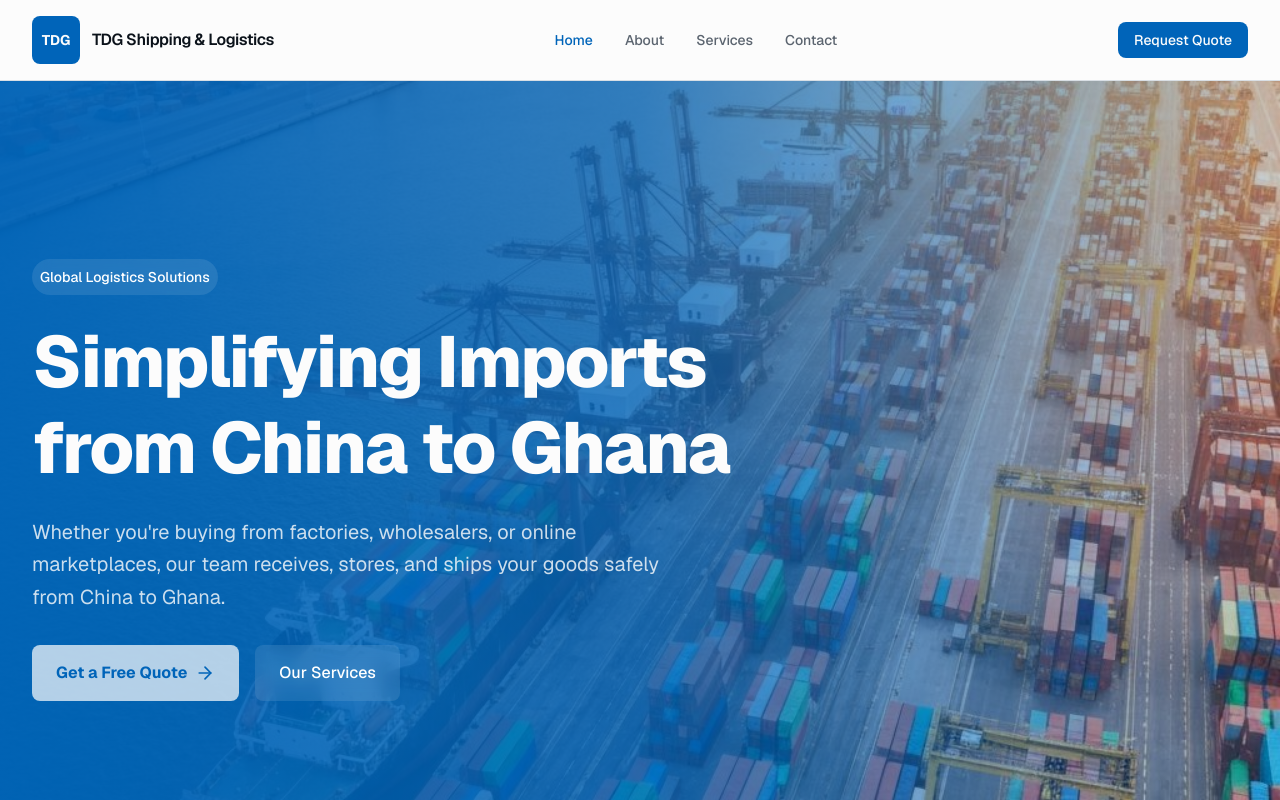
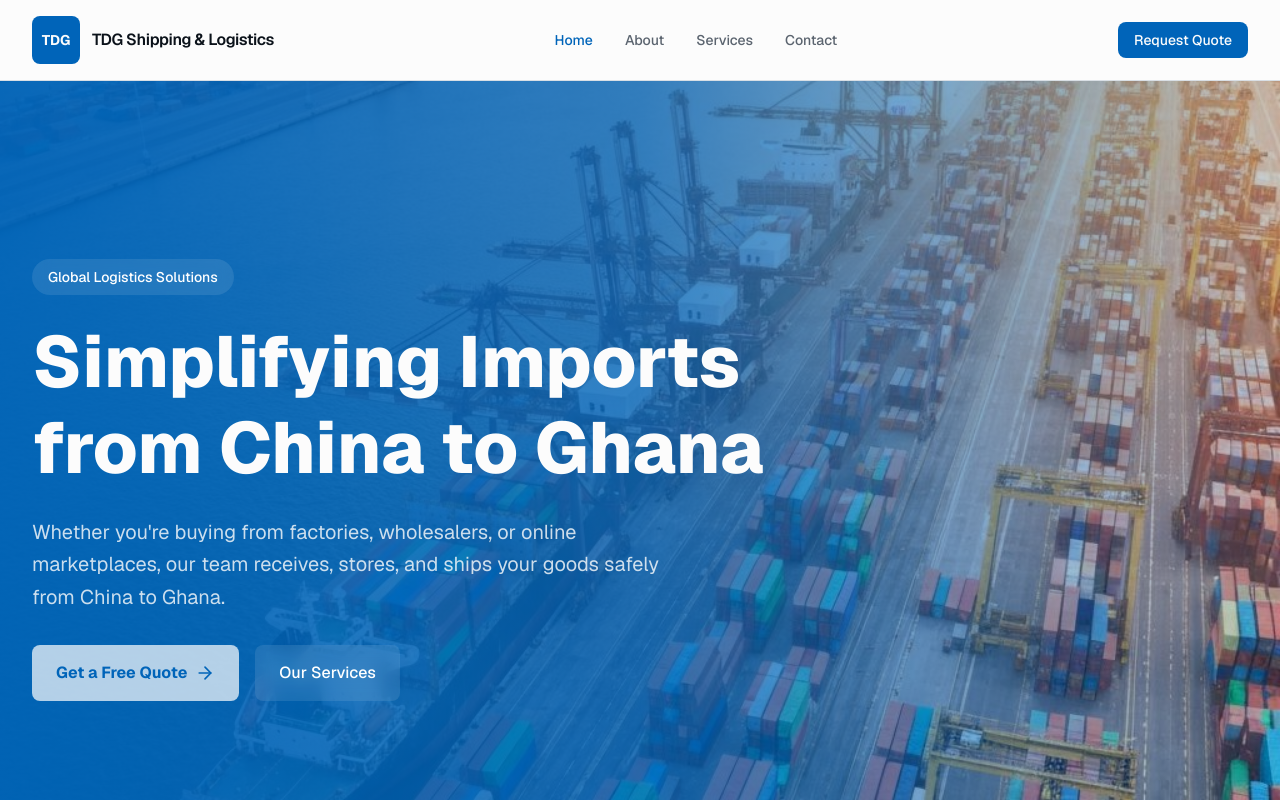
Before and after one commit to elpah/tdg-logistics, a Next.js app: page / in a window 1280 px wide. Shown: the top 800 px of the page. Built offline with nearby package versions, Linux system fonts and the light colour scheme.

Commit message:
fix: homepage layout

```diff
--- a/app/page.tsx
+++ b/app/page.tsx
@@ -1,7 +1,6 @@
 import Image from "next/image";
 import Link from "next/link";
 import { ArrowRight, Ship, Plane, Package, Warehouse } from "lucide-react";
-
 import { SectionHeader } from "@/components/shared/SectionHeader";
 import { ServiceCard } from "@/components/home/ServiceCard";
 import { ProcessStep } from "@/components/home/ProcessStep";
@@ -89,12 +88,12 @@ export default function Home() {
             <div className="mx-auto w-full max-w-7xl ">
               <div className="max-w-3xl">
                 {/* Badge */}
-                <span className="inline-flex rounded-full bg-white/10 px-2 py-1 text-xs md:text-sm md:py-2 font-medium text-white backdrop-blur-sm">
+                <span className="inline-flex rounded-full bg-white/10 px-4 py-1 text-xs md:text-sm md:py-2 font-medium text-white backdrop-blur-sm">
                   Global Logistics Solutions
                 </span>
 
                 {/* Heading */}
-                <h1 className="mt-6 font-extrabold tracking-tight text-primary-foreground text-4xl sm:text-5xl md:text-6xl lg:text-7xl lg:leading-[1.2]">
+                <h1 className="mt-6 font-extrabold tracking-normal text-primary-foreground text-4xl sm:text-5xl md:text-6xl lg:text-7xl leading-[1.2]">
                   Simplifying Imports
                   <br />
                   from China to Ghana{" "}
```
